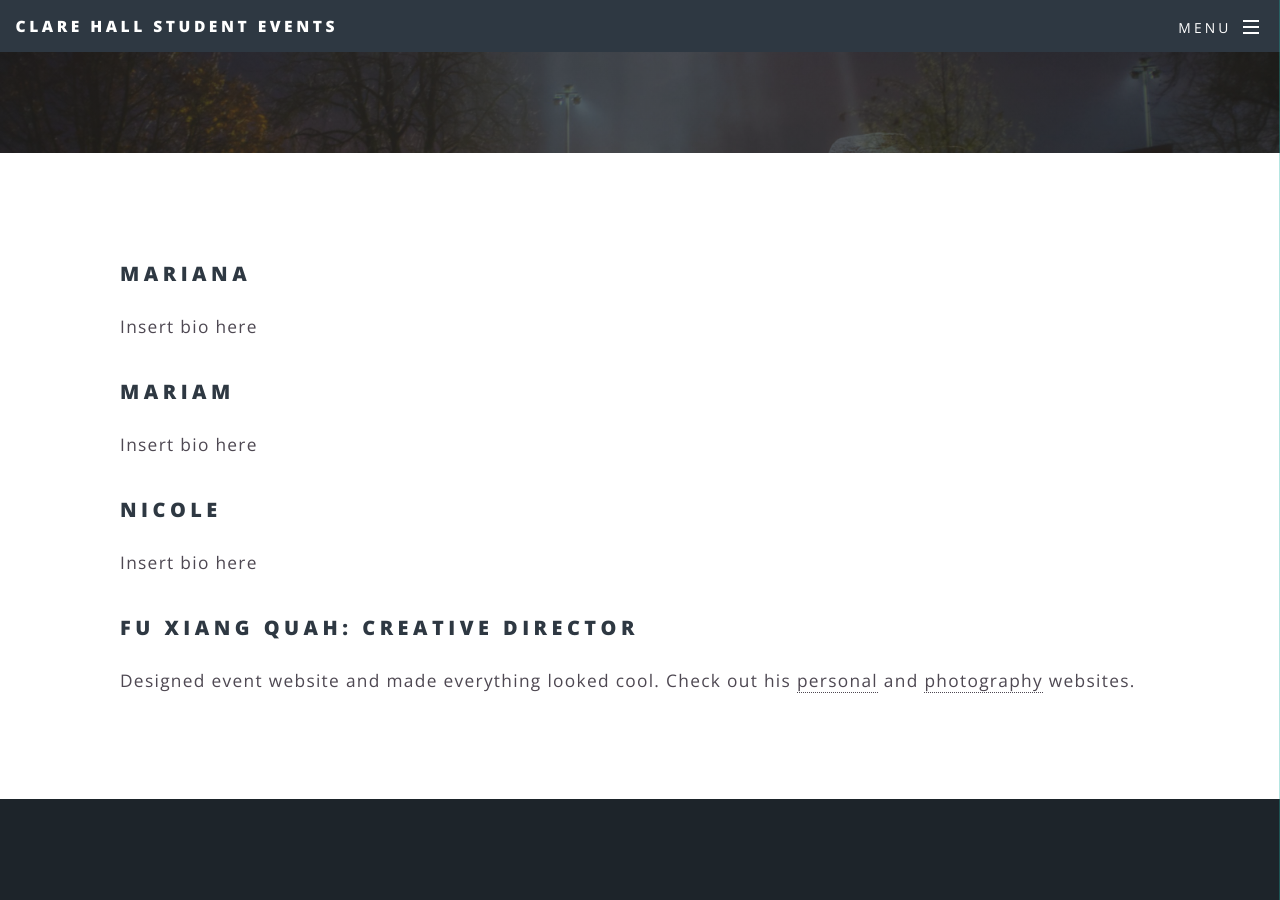
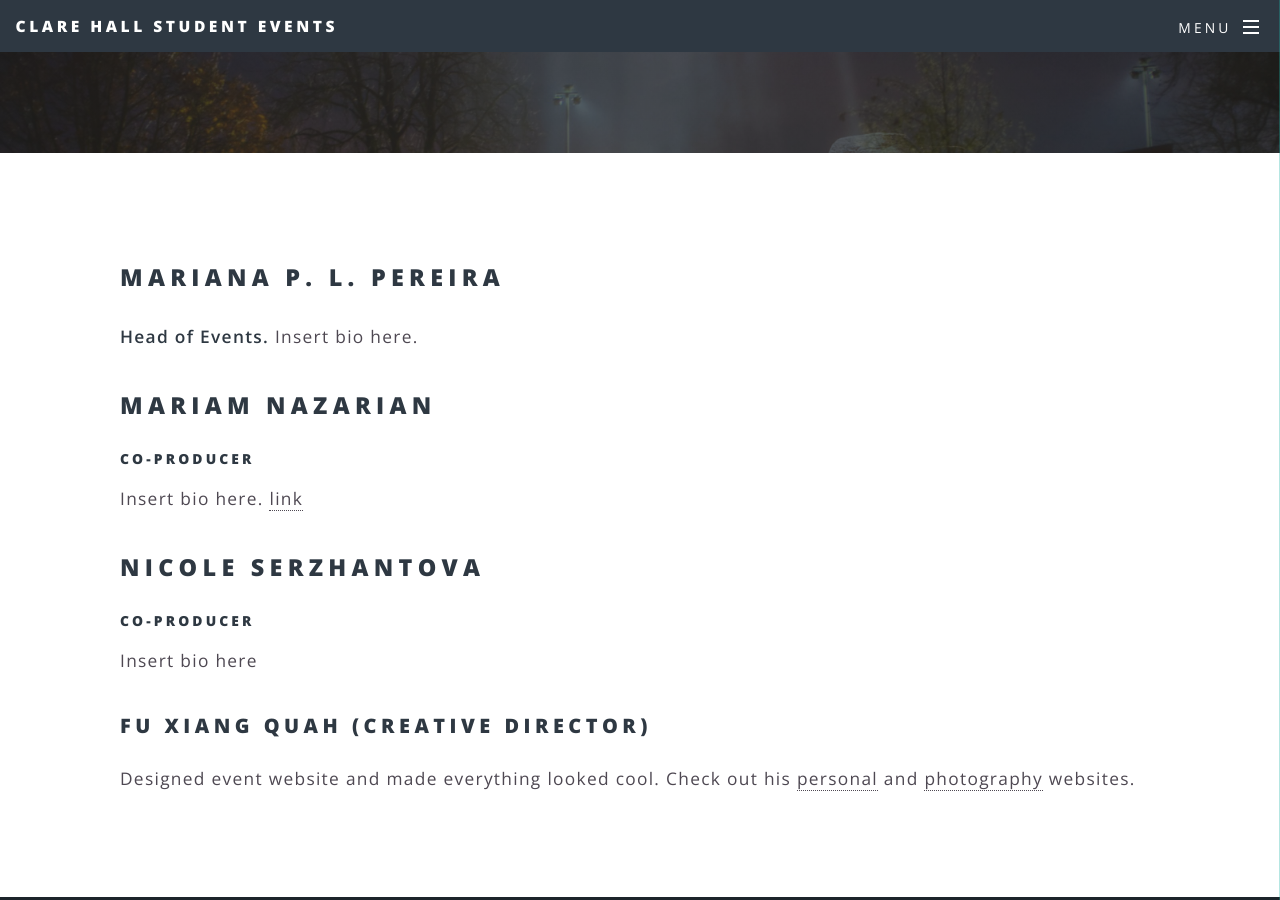
Before and after one commit to chse66/chsummersoiree19, a Jekyll site: the page built from ourteam.html, in a window 1280 px wide and 900 px high, scrolled down 279 px. Built offline with Jekyll 4.4.1, drawn with Linux system fonts in a browser that asks for light colours.

Commit message:
new styles for team page

```diff
--- a/ourteam.html
+++ b/ourteam.html
@@ -3,14 +3,16 @@ layout: page
 title: Our Team
 ---
 
-  <h3>Mariana</h3>
+  <h2>Mariana P. L. Pereira</h2>
+  <p><b>Head of Events.</b> Insert bio here.</p>
+
+  <h2>Mariam Nazarian</h2>
+  <h5>Co-Producer</h5>
+  <p>Insert bio here. <a href="https://www.huffingtonpost.com/author/mariam-nazarian">link</a></p>
+
+  <h2>Nicole Serzhantova</h2>
+  <h5>Co-Producer</h5>
   <p>Insert bio here</p>
 
-  <h3>Mariam</h3>
-  <p>Insert bio here</p>
-
-  <h3>Nicole</h3>
-  <p>Insert bio here</p>
-
-  <h3>Fu Xiang Quah: Creative Director</h3>
+  <h3>Fu Xiang Quah (Creative Director)</h3>
   <p>Designed event website and made everything looked cool. Check out his <a href="http://fxquah.com">personal</a> and <a href="https://fxq.smugmug.com">photography</a> websites.</p>
```
